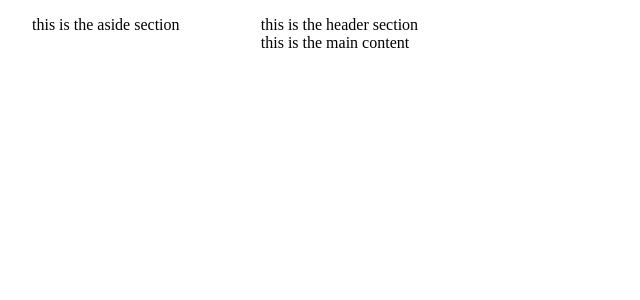
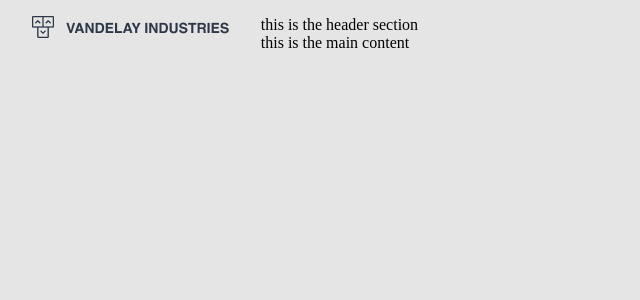
Before and after one commit to Stephen4018/VANDELAY-INDUSTRIES, a React (Create React App) app: page / in a window 1280 px wide. Shown: the top 300 px of the page, without its empty margins (0-640 px from the left). Built offline with nearby package versions, Linux system fonts and the light colour scheme.

Commit message:
added aside logo and initialized setup

```diff
--- a/src/App.css
+++ /dev/null
@@ -1,3 +0,0 @@
-/* .App {
-  text-align: center;
-} */
--- a/src/App.js
+++ b/src/App.js
@@ -1,6 +1,5 @@
-import "./App.css";
 import MainSection from "./sections/mainSection";
-import "./styles/layout.scss";
+import "./styles/custom.scss";
 
 function App() {
   return (
--- a/src/component/AsideComp.js
+++ b/src/component/AsideComp.js
@@ -1,7 +1,11 @@
 import React from "react";
 
 const AsideComp = () => {
-  return <div>this is the aside section</div>;
+  return (
+    <div className="aside-container">
+      <img src="logos.png" alt="" />
+    </div>
+  );
 };
 
 export default AsideComp;
--- /dev/null
+++ b/src/styles/aside.scss
@@ -0,0 +1,3 @@
+.aside-container {
+  background: #e5e5e5;
+}
--- /dev/null
+++ b/src/styles/custom.scss
@@ -0,0 +1,2 @@
+@import "./layout.scss";
+@import "./aside.scss";
--- a/src/styles/layout.scss
+++ b/src/styles/layout.scss
@@ -2,6 +2,9 @@
   margin: 0;
   padding: 0;
   box-sizing: border-box;
+}
+body {
+  background: #e5e5e5;
 }
 .frontlayout {
   margin-inline: 2rem;
```
Also changed, not shown: public/Logos.png (added).
